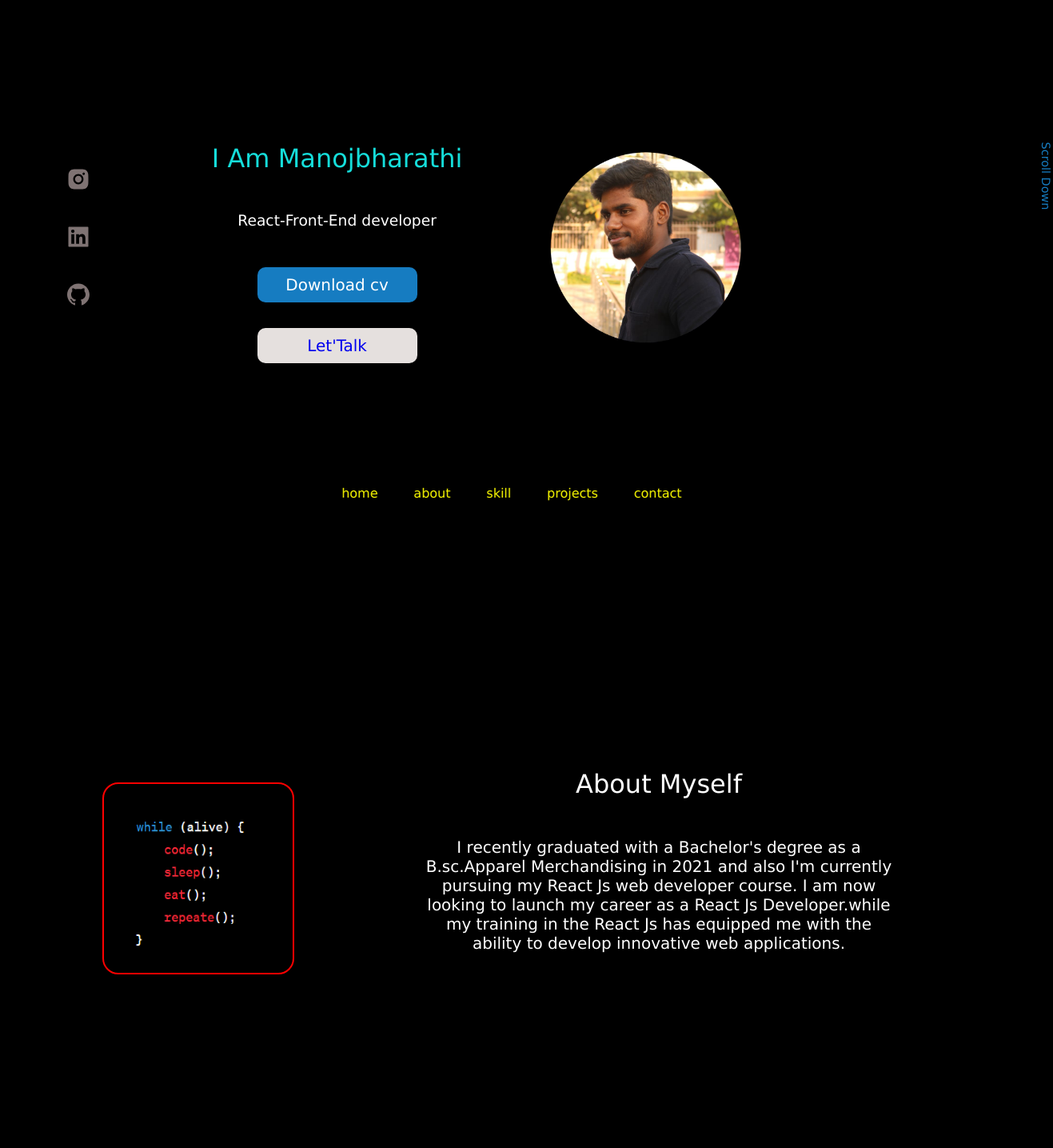
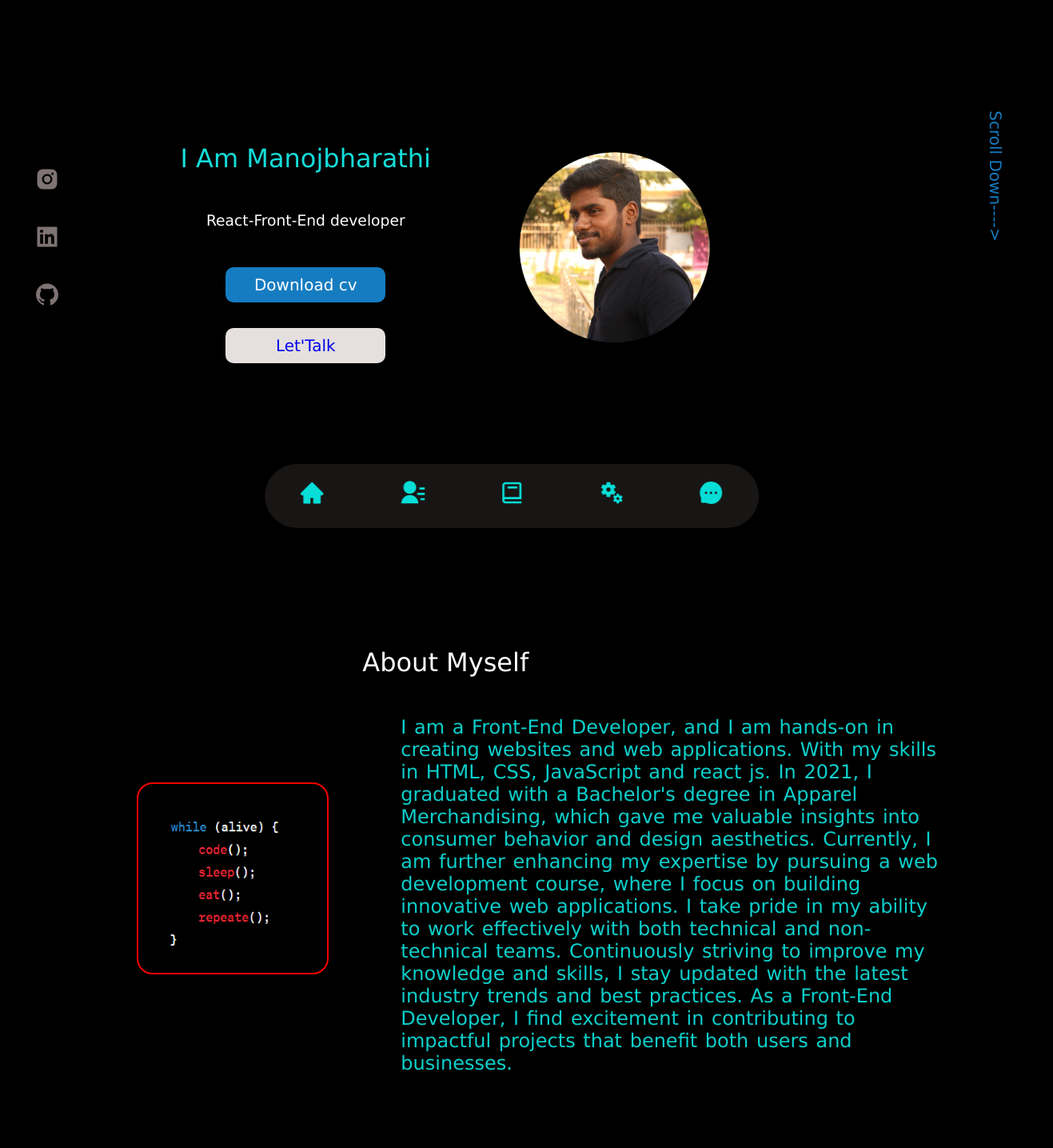
Before and after one commit to Manojkbharathi/portfolio, a React (Create React App) app: page / in a window 1280 px wide. Shown: the part 100-1535 px from the top of the page at 80% size, 1317 px wide, since content can reach past the window. Built offline with nearby package versions, Linux system fonts and the light colour scheme.

Commit message:
modified some styles

```diff
--- a/src/components/about-user/DetailsStyle.css
+++ b/src/components/about-user/DetailsStyle.css
@@ -1,18 +1,21 @@
 .about {
   width: 100vw;
   height: 100vh;
-  text-align: center;
   display: flex;
   flex-direction: row-reverse;
   align-items: center;
-  justify-content: center;
+  justify-content: space-evenly;
   margin-right: 3rem;
   overflow-x: hidden;
 }
 .desc {
   font-size: 20px;
-
-  margin: 3rem 10rem;
+  word-spacing: 2px;
+  color: rgb(12, 208, 204);
+  padding: 3rem;
+  width: 98vh;
+  font-family: Verdana, Geneva, Tahoma, sans-serif;
+  font-size: 1.5rem;
 }
 
 .about {
--- a/src/components/footer/Footer.css
+++ b/src/components/footer/Footer.css
@@ -6,24 +6,25 @@
   padding: 3rem 0;
   text-align: center;
   height: 70vh;
+  display: flex;
+  flex-direction: column;
+  justify-content: space-evenly;
 }
 
 .my-name {
   color: rgba(5, 164, 196, 0.929);
 }
-.btn-section {
-  position: relative;
-  bottom: -10rem;
+.btn-section-footer {
+  margin-top: 4rem;
   display: flex;
   align-items: center;
   justify-content: center;
-  gap: 2rem;
+  gap: 2.5rem;
 }
 .linked-icon {
   font-size: 2rem;
 }
-.linked-icon:hover {
-}
+
 .instagram-icon {
   font-size: 2rem;
 }
--- a/src/components/footer/Footer.js
+++ b/src/components/footer/Footer.js
@@ -7,7 +7,8 @@ const Footer = () => {
     <div className='footer' id='footer'>
       <div className='footer-section'>
         <h1 className='my-name'>Manoj bharathi</h1>
-        <div className='btn-section'>
+
+        <div className='btn-section-footer'>
           <button className='instagram-icon'>
             <a
               href='https://www.instagram.com/bharathi_kannimuthu/'
@@ -31,6 +32,11 @@ const Footer = () => {
           </button>
         </div>
       </div>
+      <div>
+        <p className='copy'>
+          All rights are reserved by Manojbharathi © [2023].
+        </p>
+      </div>
     </div>
   );
 };
--- a/src/components/header/Header.js
+++ b/src/components/header/Header.js
@@ -9,7 +9,7 @@ const Header = () => {
       <div className='home' id='home'>
         <a href='#contact' className='scroll__down'>
           <hr />
-          Scroll Down
+          Scroll Down---->
         </a>
 
         <img src={Profile} alt='' className='profile' />
--- a/src/components/header/HeaderStyle.css
+++ b/src/components/header/HeaderStyle.css
@@ -56,11 +56,11 @@
 }
 .scroll__down {
   position: relative;
-  right: -20%;
+  right: -15%;
   bottom: 5rem;
   transform: rotate(90deg);
   font-weight: 300;
-  font-size: 0.9rem;
+  font-size: 1.25rem;
   color: #167cc1;
 }
 
--- a/src/components/nav-bar/NavbarStyle.css
+++ b/src/components/nav-bar/NavbarStyle.css
@@ -57,17 +57,17 @@
   }
   .navbar {
     margin: 0rem;
-    background-color: rgba(0, 0, 0, 0.3);
+    background-color: rgba(198, 174, 174, 0.122);
     width: max-content;
     display: block;
-    padding: 0.7rem 1.7rem;
+    padding: 0.25rem 1.7rem;
     z-index: 2;
     position: fixed;
     left: 50%;
     top: 85%;
     transform: translateX(-50%);
     display: flex;
-    gap: 0.8rem;
+    gap: 3.8rem;
     border-radius: 3rem;
     backdrop-filter: blur(15px);
     list-style: none;
@@ -78,10 +78,11 @@
     color: green;
   }
   .nav-link {
-    color: yellow;
+    color: rgb(6, 222, 215);
+    font-size: 2rem;
   }
   .nav-link:hover {
-    color: red;
+    color: rgb(247, 244, 244);
     background-color: rgb(106, 106, 210);
     padding: 0.5rem;
     border-radius: 10px;
--- a/src/components/skills/Skill.js
+++ b/src/components/skills/Skill.js
@@ -23,14 +23,16 @@ const Skills = () => {
           <div className='skill-links'>
             <h2 className='title'>JavaScript projects</h2>
             {Object.values(javaScript).map(({ id, git, live, text }) => (
-              <div key={id}>
+              <div className='links-container' key={id}>
                 <h3 className='type'>{text}</h3>
+                <div>
                   <a href={live} className='live'>
                     <HiOutlineExternalLink />
                   </a>
                   <a href={git} className='live'>
                     <AiFillGithub />
                   </a>
+                </div>
               </div>
             ))}
           </div>
--- a/src/components/skills/SkillStyle.css
+++ b/src/components/skills/SkillStyle.css
@@ -73,7 +73,11 @@ button {
   width: 35rem;
   overflow-y: scroll;
 }
-
+.links-container {
+  display: flex;
+  gap: 2rem;
+  flex-direction: column;
+}
 .hover-container:hover .skill-links {
   display: flex;
   flex-direction: column;
--- a/src/data.js
+++ b/src/data.js
@@ -4,18 +4,22 @@ import IMG3 from '../src/components/assets/filter.png';
 
 import IMG4 from '../src/components/assets/accordion.png';
 import IMG5 from '../src/components/assets/rcp.png';
+import { AiFillHome, AiFillMessage } from 'react-icons/ai';
+import { RiContactsFill } from 'react-icons/ri';
+import { BiBook } from 'react-icons/bi';
+import { MdMiscellaneousServices } from 'react-icons/md';
 export const pageLinks = [
-  { id: 1, href: '#home', text: 'home' },
-  { id: 2, href: '#about', text: 'about' },
-  { id: 3, href: '#skill', text: 'skill' },
+  { id: 1, href: '#home', text: <AiFillHome /> },
+  { id: 2, href: '#about', text: <RiContactsFill /> },
+  { id: 3, href: '#skill', text: <BiBook /> },
 
-  { id: 4, href: '#projects', text: 'projects' },
-  { id: 5, href: '#contact', text: 'contact' },
+  { id: 4, href: '#projects', text: <MdMiscellaneousServices /> },
+  { id: 5, href: '#contact', text: <AiFillMessage /> },
 ];
 
 export const details = [
   {
-    desc: " I recently graduated with a Bachelor's degree as a B.sc.Apparel Merchandising in 2021 and also I'm currently pursuing my React Js web developer course. I am now looking to launch my career as a React Js Developer.while my training in the React Js has equipped me with the ability to develop innovative web applications.",
+    desc: "I am a Front-End Developer, and I am hands-on in creating websites and web applications. With my skills in HTML, CSS,  JavaScript and react js.  In 2021, I graduated with a Bachelor's degree in Apparel Merchandising, which gave me valuable insights into consumer behavior and design aesthetics. Currently, I am further enhancing my expertise by pursuing a web development course, where I focus on building innovative web applications. I take pride in my ability to work effectively with both technical and non-technical teams. Continuously striving to improve my knowledge and skills, I stay updated with the latest industry trends and best practices. As a Front-End Developer, I find excitement in contributing to impactful projects that benefit both users and businesses.",
   },
 ];
 export const projects = [
@@ -142,7 +146,7 @@ export const javaScript = {
   12: {
     id: 12,
     text: 'Cash denominator',
-    git: 'https://manojkbharathi.github.io/cash-denominator/',
+    git: ' https://manojkbharathi.github.io/cash-denominator/',
     live: 'https://github.com/Manojkbharathi/cash-denominator',
   },
   13: {
@@ -154,8 +158,8 @@ export const javaScript = {
   14: {
     id: 14,
     text: 'Captcha generator',
-    git: 'https://github.com/Manojkbharathi/captcha-generator',
-    live: ' https://manojkbharathi.github.io/js-project-assessment-2/',
+    git: 'https://manojkbharathi.github.io/captcha-generator/',
+    live: 'https://github.com/Manojkbharathi/captcha-generator',
   },
   15: {
     id: 15,
```
Lines whose indentation alone changed are shown as unchanged.
